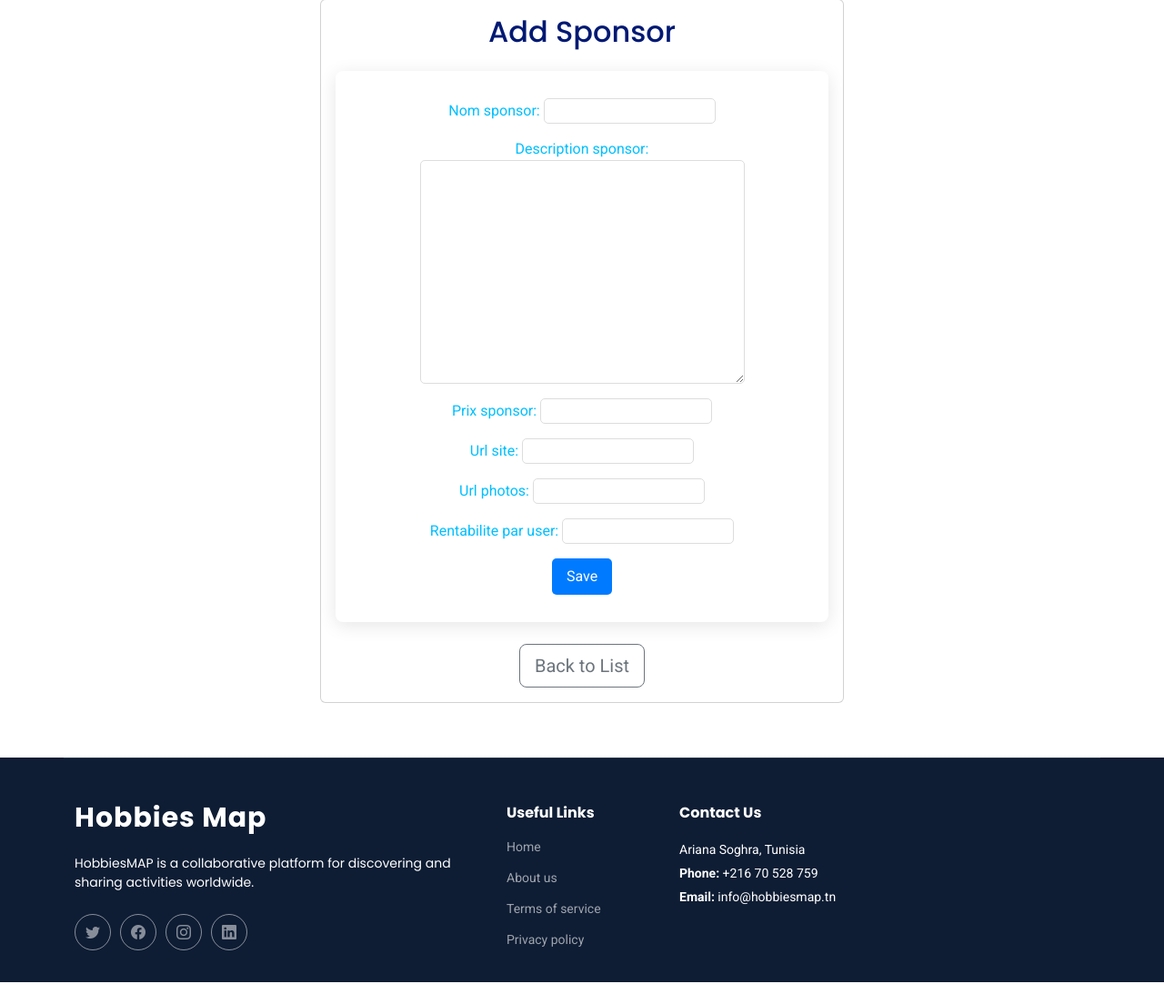
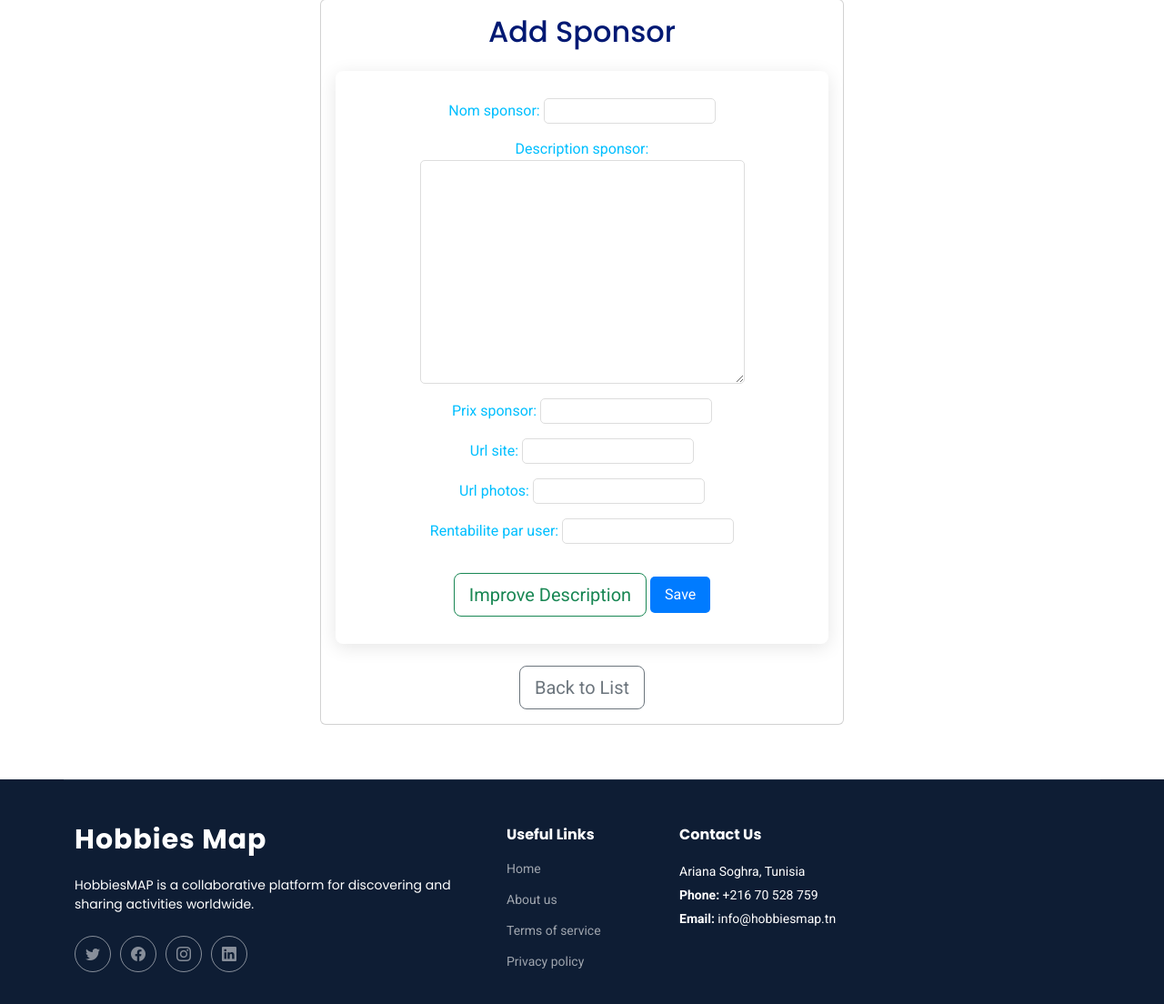
Before and after one commit to MaherAbderrahim/Hobbies_Map, a Django app: page /sponsors/create/ in a window 1280 px wide. Shown: the part 161-1265 px from the top of the page at 91% size. Before the commit the page ends 1241 px from the top, so only its background shows below. Run offline with Django 5.2, Linux system fonts and the light colour scheme; a user stored in the database is signed in; some libraries are stand-ins or nearby versions.

Commit message:
ajout de la fonction de improuve description dans les sponsor

```diff
--- a/Sponsor/urls.py
+++ b/Sponsor/urls.py
@@ -1,8 +1,11 @@
 from django.urls import path
 from . import views
+from .views import improve_description
+
 
 urlpatterns = [
     path('', views.sponsor_list, name='spons_list'),  # Liste des sponsors
+    path('improve-description/', improve_description, name='improve_description'),
     path('create/', views.sponsor_create, name='spons_form'),  # Ajouter un sponsor
     path('<int:pk>/', views.sponsor_detail, name='spons_detail'),  # Détails d'un sponsor
     path('<int:pk>/update/', views.sponsor_update, name='spons_form'),  # Modifier un sponsor
--- a/Sponsor/views.py
+++ b/Sponsor/views.py
@@ -6,6 +6,11 @@ from django.shortcuts import render, get_object_or_404, redirect
 from django.contrib.auth.decorators import user_passes_test
 from .models import Sponsor
 from .forms import SponsorForm
+from .api_groq import ameliorer_description  # Assurez-vous d'importer votre fonction
+from django.views.decorators.csrf import csrf_exempt
+from django.http import JsonResponse
+import json
+
 
 # Décorateur pour vérifier si l'utilisateur est un superuser
 def superuser_required(view_func):
@@ -50,30 +55,86 @@ def sponsor_detail(request, pk):
 
     return render(request, 'Sponsor/spons_details.html', {'sponsor': sponsor, 'qr_code_base64': qr_code_base64})
 
+
+@csrf_exempt  # Assurez-vous que cette vue peut accepter des requêtes POST
+def improve_description(request):
+    if request.method == 'POST':
+        # Récupérer la description envoyée
+        data = json.loads(request.body)
+        description_utilisateur = data.get('description')
+
+        # Appeler votre fonction d'amélioration de la description ici
+        improved_description = ameliorer_description(description_utilisateur)  # La fonction pour améliorer la description
+
+        # Retourner la description améliorée en JSON
+        return JsonResponse({'improved_description': improved_description})
+
+    return JsonResponse({'error': 'Invalid request'}, status=400)
+
 # Création d'un sponsor
 @superuser_required
 def sponsor_create(request):
+    chat_response = ''
     if request.method == 'POST':
         form = SponsorForm(request.POST)
+
+        # Si l'utilisateur demande à améliorer la description
+        if 'improve_description' in request.POST:
+            description = request.POST.get('description_sponsor', '')  # Obtenez la description du formulaire
+            if description:
+                chat_response = ameliorer_description(description)  # Appeler la fonction pour améliorer la description
+
         if form.is_valid():
-            form.save()
+            sponsor = form.save()  # Sauvegarder le sponsor
+
+            # Si une réponse de l'API est générée, la mettre à jour
+            if chat_response:
+                sponsor.description_sponsor = chat_response
+                sponsor.save()
+
             return redirect('spons_list')
     else:
         form = SponsorForm()
-    return render(request, 'Sponsor/spons_form.html', {'form': form})
+
+    return render(request, 'Sponsor/spons_form.html', {
+        'form': form,
+        'chat_response': chat_response,  # Passer la réponse à votre template
+    })
+
 
 # Modification d'un sponsor
 @superuser_required
 def sponsor_update(request, pk):
     sponsor = get_object_or_404(Sponsor, pk=pk)
+    chat_response = ''
+
     if request.method == 'POST':
         form = SponsorForm(request.POST, instance=sponsor)
+
+        # Si l'utilisateur demande à améliorer la description
+        if 'improve_description' in request.POST:
+            description = request.POST.get('description_sponsor', '')  # Obtenez la description du formulaire
+            if description:
+                chat_response = ameliorer_description(description)  # Appeler la fonction pour améliorer la description
+
         if form.is_valid():
-            form.save()
+            form.save()  # Sauvegarder les modifications du sponsor
+
+            # Si une réponse de l'API est générée, la mettre à jour
+            if chat_response:
+                sponsor.description_sponsor = chat_response
+                sponsor.save()
+
             return redirect('spons_list')
     else:
         form = SponsorForm(instance=sponsor)
-    return render(request, 'Sponsor/spons_form.html', {'form': form})
+
+    return render(request, 'Sponsor/spons_form.html', {
+        'form': form,
+        'chat_response': chat_response,  # Passer la réponse à votre template
+    })
+
+
 
 # Suppression d'un sponsor
 @superuser_required
--- a/Templates/Sponsor/spons_form.html
+++ b/Templates/Sponsor/spons_form.html
@@ -80,15 +80,59 @@
             <form method="post">
               {% csrf_token %}
               {{ form.as_p }}
-              <button type="submit" class="btn btn-outline-primary btn-lg">Save</button>
+
+              <!-- Bouton pour améliorer la description du sponsor -->
+              <button type="button" id="improveDescriptionBtn" class="btn btn-outline-success btn-lg mt-3">Improve Description</button>
+
+              <!-- Bouton pour sauvegarder les informations du sponsor -->
+              <button type="submit" class="btn btn-outline-primary btn-lg mt-3">Save</button>
             </form>
+
+            <!-- Affichage de la description améliorée dans le champ de description -->
+            {% if chat_response %}
+              <script>
+                // Remplir le champ de description avec la réponse améliorée
+                document.querySelector("textarea[name='description_sponsor']").value = "{{ chat_response }}";
+              </script>
+            {% endif %}
+
+            <!-- Script pour intercepter le clic sur le bouton "Improve Description" -->
+            <script>
+              document.getElementById('improveDescriptionBtn').addEventListener('click', function() {
+                // Récupérer la description actuelle du sponsor
+                var description = document.querySelector("textarea[name='description_sponsor']").value;
+
+                // Appeler l'API pour améliorer la description
+                fetch('{% url "improve_description" %}', {
+                  method: 'POST',
+                  headers: {
+                    'Content-Type': 'application/json',
+                    'X-CSRFToken': '{{ csrf_token }}'
+                  },
+                  body: JSON.stringify({ description: description })
+                })
+                .then(response => response.json())
+                .then(data => {
+                  // Afficher la description améliorée dans le champ de texte
+                  document.querySelector("textarea[name='description_sponsor']").value = data.improved_description;
+                })
+                .catch(error => {
+                  console.error('Error:', error);
+                });
+              });
+            </script>
+
+            <!-- Bouton pour revenir à la liste des sponsors -->
             <a href="{% url 'spons_list' %}" class="btn btn-outline-secondary btn-lg mt-4">Back to List</a>
           </div>
         </div>
       </div>
     </section>
   </main>
-  {% endblock %}
+{% endblock %}
+
+
+
 
   <!-- Footer -->
   <footer id="footer" class="footer dark-background">
--- a/software/settings.py
+++ b/software/settings.py
@@ -43,7 +43,6 @@ INSTALLED_APPS = [
     'django.contrib.messages',
     'django.contrib.staticfiles',
     'Activity',
-
 ]
 
 MIDDLEWARE = [
```
Also changed, not shown: Sponsor/api_groq.py (added, +51 -0 lines), db.sqlite3.
